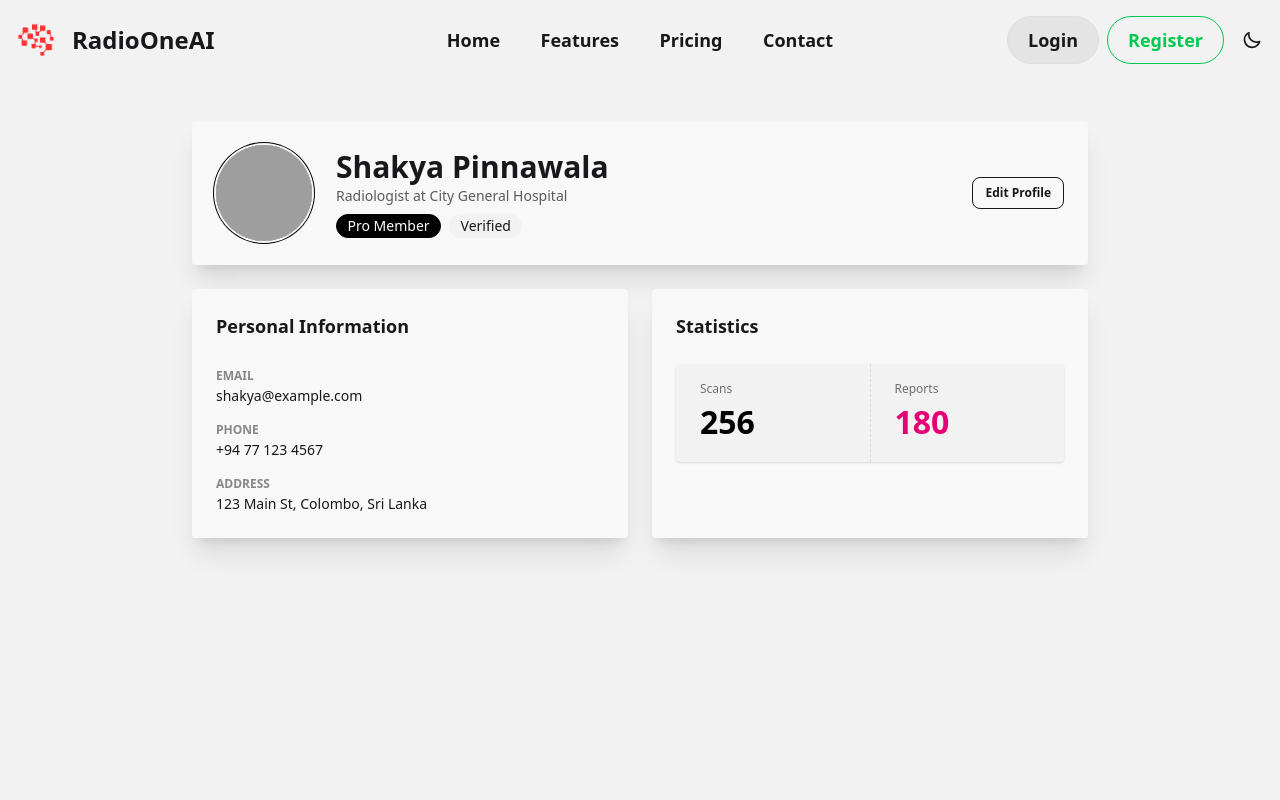
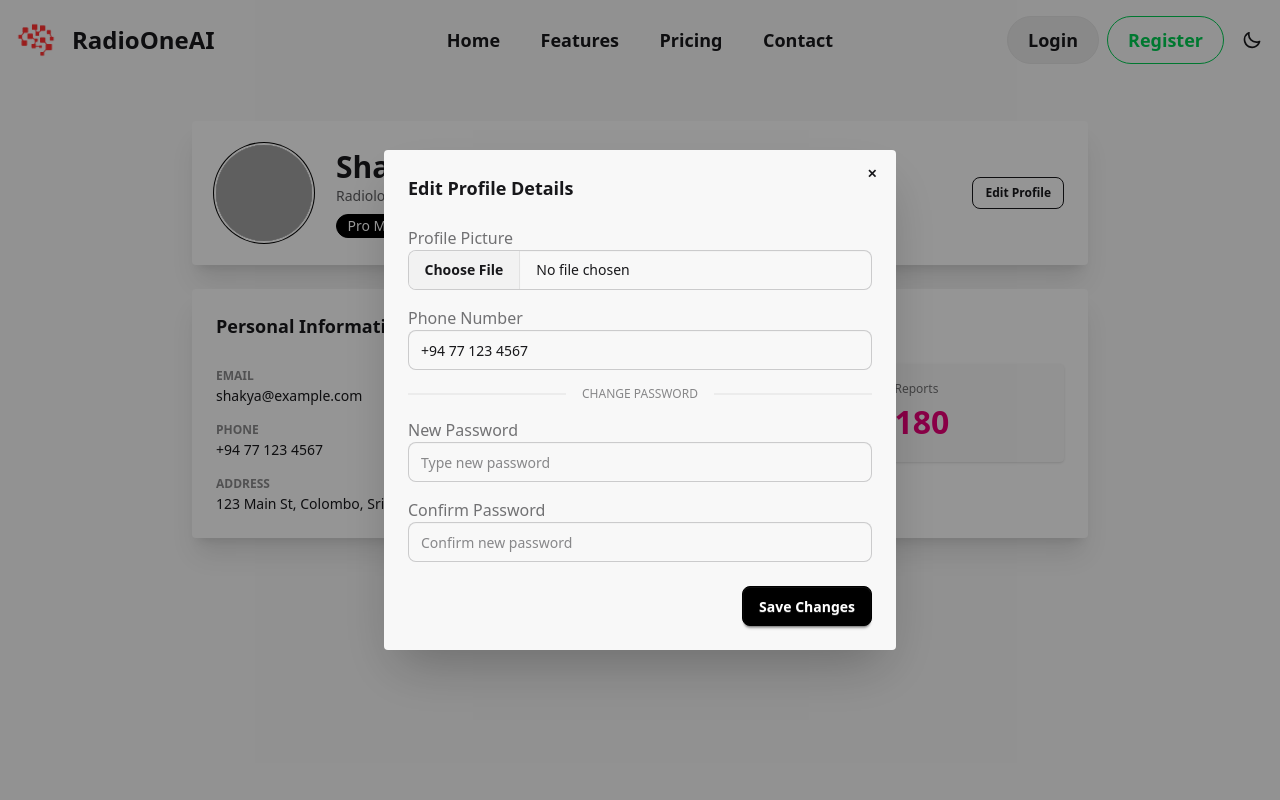
Before and after one commit to RadioOneAI/Frontend, a React (Vite) app in the folder radio-one-ai/: page /profile in a window 1280 px wide. Both pictures are taken after a click on the button "Edit Profile". Shown: the top 800 px of the page. Built offline with nearby package versions, Linux system fonts and the light colour scheme; grey boxes are pictures that could not be loaded.

Commit message:
added edit profile modal with password and photo options

```diff
--- a/radio-one-ai/src/pages/UserProfile.jsx
+++ b/radio-one-ai/src/pages/UserProfile.jsx
@@ -8,7 +8,13 @@ export default function UserProfile() {
     email: "shakya@example.com",
     role: "Radiologist",
     hospital: "City General Hospital",
+    phone: "+94 77 123 4567",
     avatar: "https://img.daisyui.com/images/stock/photo-1534528741775-53994a69daeb.webp",
+  };
+
+  // Function to handle opening the modal safely
+  const openEditModal = () => {
+    document.getElementById("edit_profile_modal").showModal();
   };
 
   return (
@@ -32,7 +38,9 @@ export default function UserProfile() {
               </div>
             </div>
             <div className="sm:ml-auto">
-              <button className="btn btn-outline btn-sm">Edit Profile</button>
+              <button className="btn btn-outline btn-sm" onClick={openEditModal}>
+                Edit Profile
+              </button>
             </div>
           </div>
         </div>
@@ -51,7 +59,7 @@ export default function UserProfile() {
                 </div>
                 <div>
                   <label className="text-xs uppercase font-bold opacity-50">Phone</label>
-                  <p className="font-medium">+94 77 123 4567</p>
+                  <p className="font-medium">{user.phone}</p>
                 </div>
                 <div>
                   <label className="text-xs uppercase font-bold opacity-50">Address</label>
@@ -81,6 +89,79 @@ export default function UserProfile() {
         </div>
 
       </div>
+
+      {/* --- EDIT PROFILE MODAL --- */}
+      <dialog id="edit_profile_modal" className="modal">
+        <div className="modal-box">
+          <form method="dialog">
+            {/* 'x' button to close the modal */}
+            <button className="btn btn-sm btn-circle btn-ghost absolute right-2 top-2">✕</button>
+          </form>
+
+          <h3 className="font-bold text-lg mb-6">Edit Profile Details</h3>
+
+          <div className="space-y-4">
+            {/* Profile Picture Upload */}
+            <div className="form-control">
+              <label className="label">
+                <span className="label-text">Profile Picture</span>
+              </label>
+              <input type="file" className="file-input file-input-bordered w-full" />
+            </div>
+
+            {/* Phone Number Change */}
+            <div className="form-control">
+              <label className="label">
+                <span className="label-text">Phone Number</span>
+              </label>
+              <input
+                type="tel"
+                defaultValue={user.phone}
+                className="input input-bordered w-full"
+              />
+            </div>
+
+            <div className="divider text-xs uppercase opacity-50">Change Password</div>
+
+            {/* New Password */}
+            <div className="form-control">
+              <label className="label">
+                <span className="label-text">New Password</span>
+              </label>
+              <input
+                type="password"
+                placeholder="Type new password"
+                className="input input-bordered w-full"
+              />
+            </div>
+
+            {/* Confirm Password */}
+            <div className="form-control">
+              <label className="label">
+                <span className="label-text">Confirm Password</span>
+              </label>
+              <input
+                type="password"
+                placeholder="Confirm new password"
+                className="input input-bordered w-full"
+              />
+            </div>
+
+            {/* Save Button */}
+            <div className="modal-action">
+              <form method="dialog">
+                {/* If there is a button in form, it will close the modal */}
+                <button className="btn btn-primary">Save Changes</button>
+              </form>
+            </div>
+          </div>
+        </div>
+        {/* Backdrop to close modal when clicking outside */}
+        <form method="dialog" className="modal-backdrop">
+          <button>close</button>
+        </form>
+      </dialog>
+
     </div>
   );
 }
```
